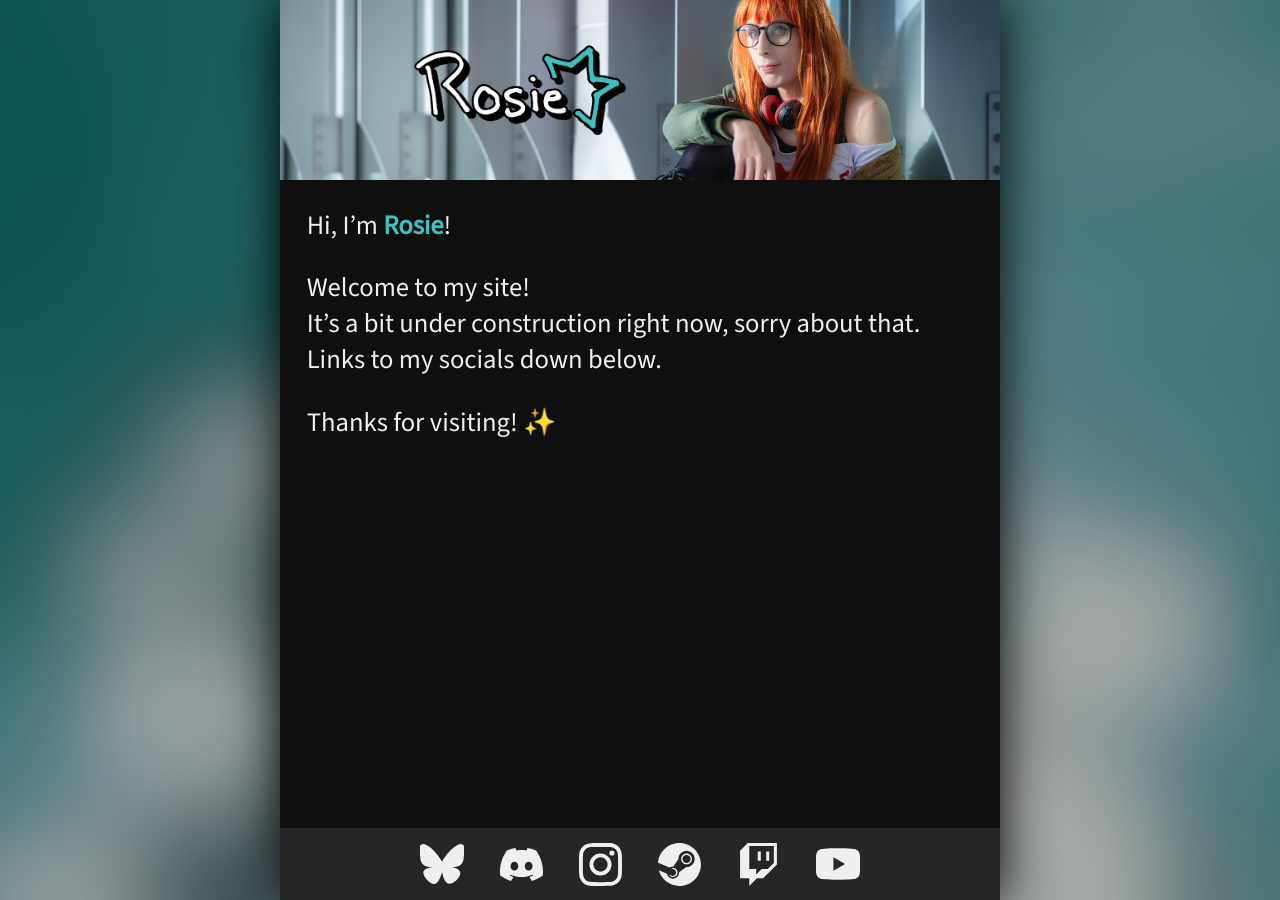
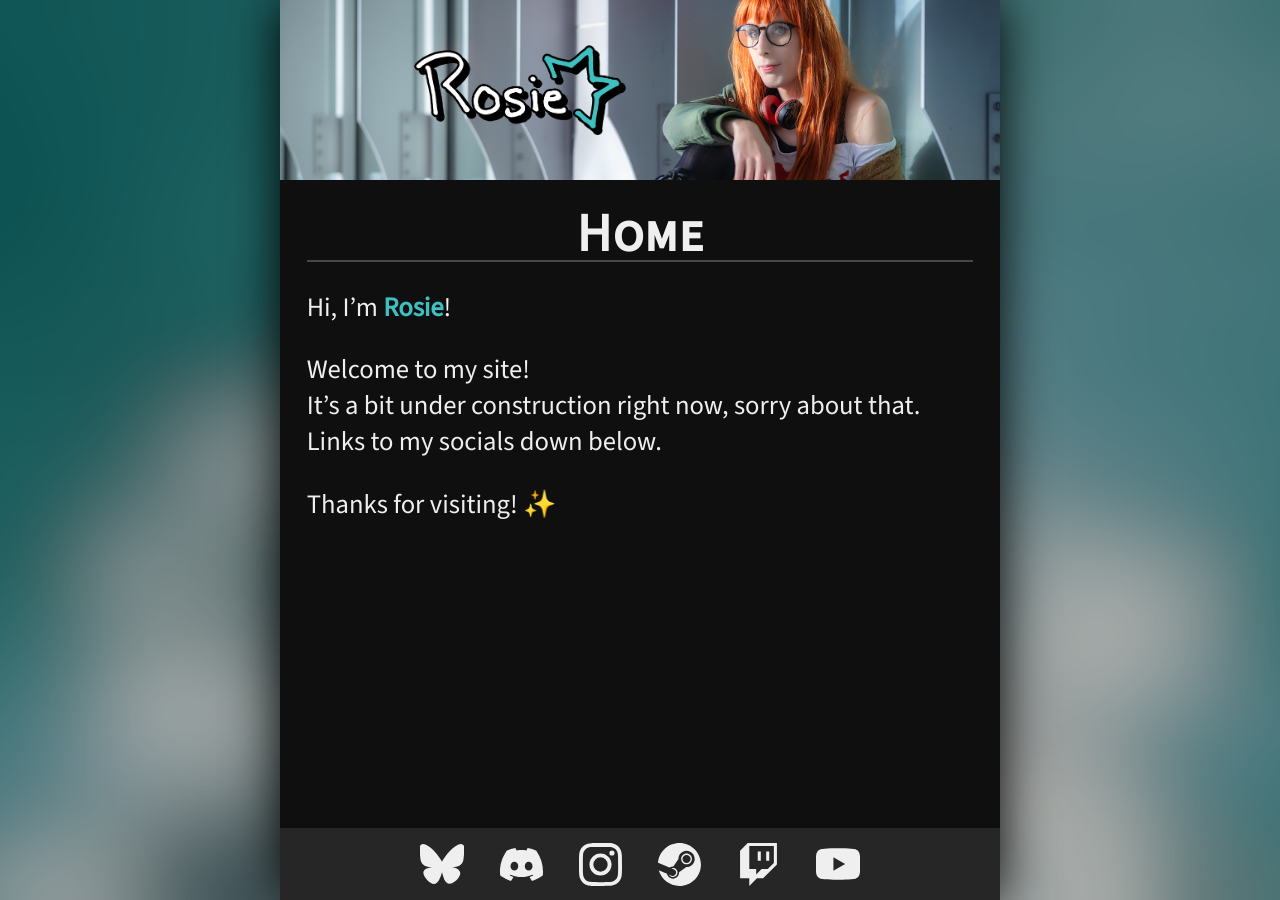
Before and after one commit to apathyhill/rosie.apathyhill.com, a Jekyll site: the page built from index.md, in a window 1280 px wide. Built offline with Jekyll 4.4.1, drawn with Linux system fonts in a browser that asks for light colours.

Commit message:
Add title to pages

```diff
--- a/_includes/body-content.html
+++ b/_includes/body-content.html
@@ -1,3 +1,4 @@
 <div id="content">
+    <h1>{{ page.title }}</h1>
     {{ content }}
 </div>
--- a/assets/styles/default.css
+++ b/assets/styles/default.css
@@ -101,6 +101,23 @@ body {
         }
     }
 
+    h1 {
+        font-variant: small-caps;
+        margin-bottom: 1rem;
+        font-size: 2rem;
+        text-align: center;
+        line-height: 1em;
+
+
+        &::after {
+            display: block;
+            content: "";
+            background-color: var(--color-light);
+            opacity: 0.25;
+            height: 0.04em;
+        }
+    }
+
     h3, h4 {
         display: inline-block;
     }
```
Also changed, not shown: 404.md (+3 -3 lines).
